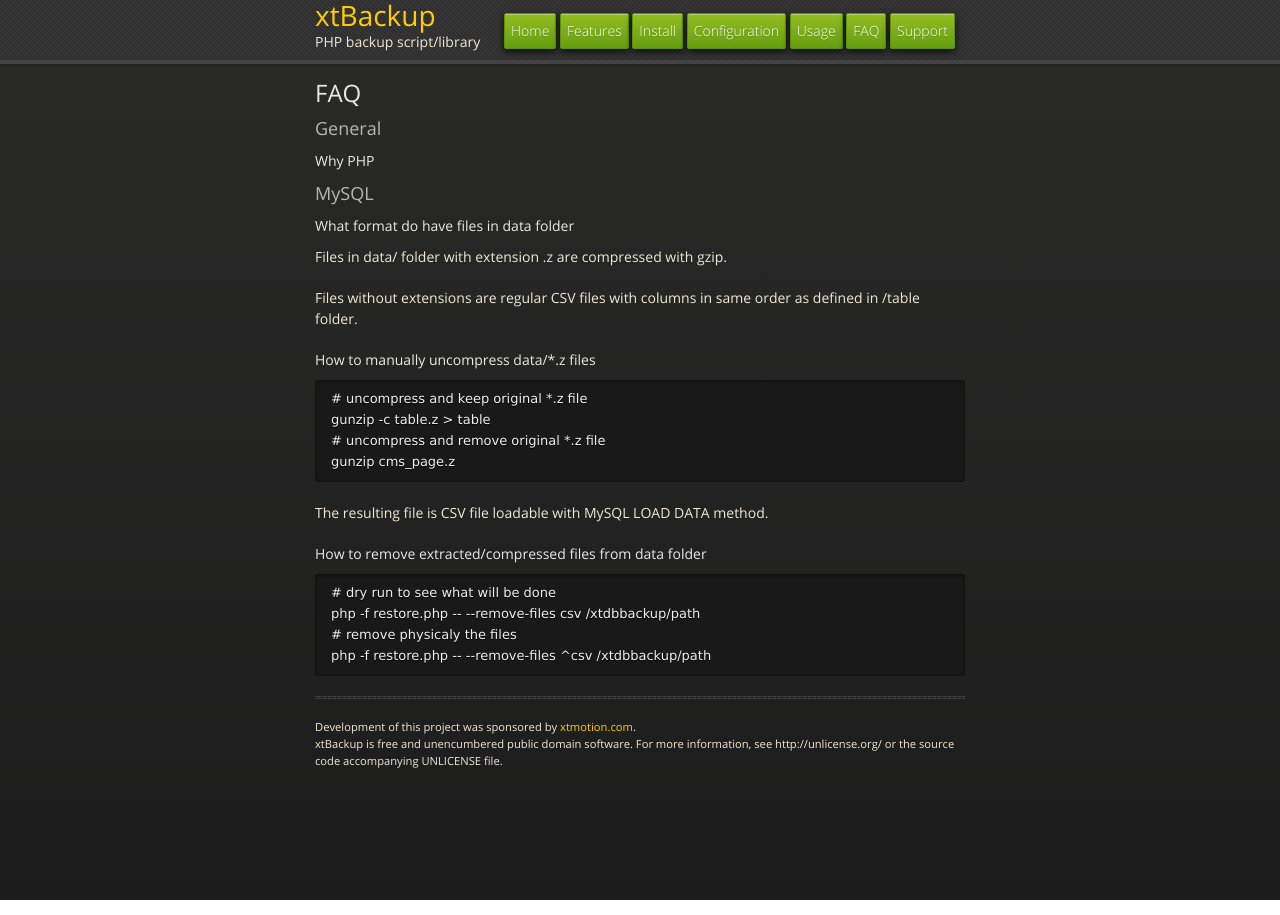
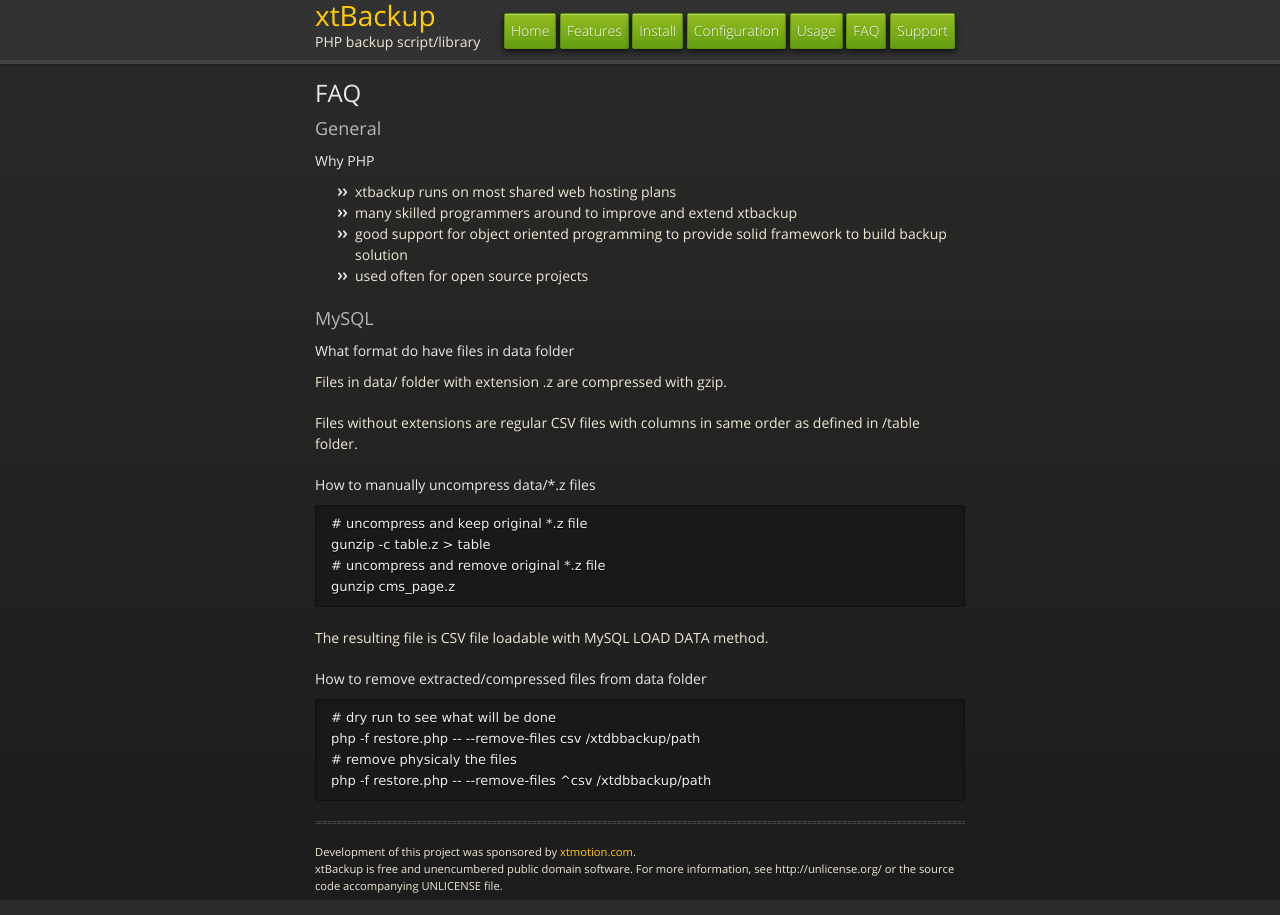
Before and after one commit to k2s/xtbackup, a Jekyll site: the page built from faq.markdown, in a window 1280 px wide. Built offline with Jekyll 4.4.1, drawn with Linux system fonts in a browser that asks for light colours; nearby versions of some CDN libraries; Markdown is read by kramdown in place of the engine named in the settings.

Commit message:
add why php

```diff
--- a/faq.markdown
+++ b/faq.markdown
@@ -8,6 +8,11 @@ FAQ
 ### General ###
 
 #### Why PHP ####
+
+* xtbackup runs on most shared web hosting plans
+* many skilled programmers around to improve and extend xtbackup
+* good support for object oriented programming to provide solid framework to build backup solution
+* used often for open source projects
 
 ### MySQL ###
 
```
Also changed, not shown: Gemfile.lock.
